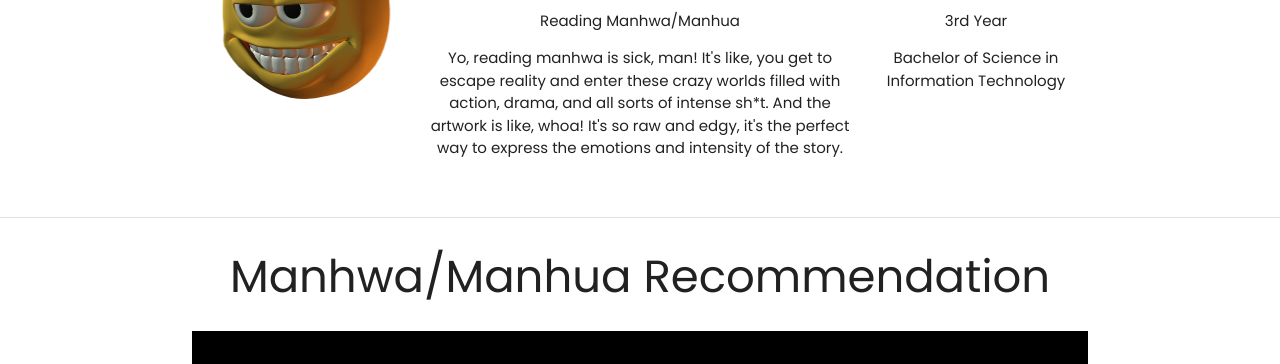
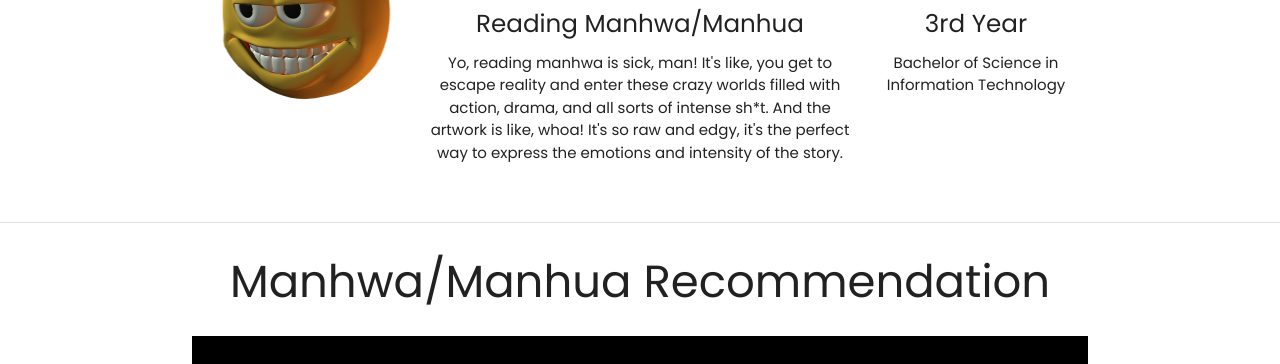
Before and after one commit to ahahron0304/CWD-B13-Project-2023, a plain HTML site: page about.html in a window 1280 px wide. Shown: the part 349-713 px from the top of the page. Drawn offline with nearby package versions, Linux system fonts and the light colour scheme.

Commit message:
Commit changes

```diff
--- a/about.html
+++ b/about.html
@@ -75,7 +75,7 @@
                     <div class="details-container center">
                         <i class="fa-solid fa-book-open-reader fa-2xl"></i>
                         <h3>Hobbies</h3>
-                        <p>Reading Manhwa/Manhua</p>
+                        <h5>Reading Manhwa/Manhua</h5>
                         <p>Yo, reading manhwa is sick, man! It's like, you get to escape reality and enter these crazy worlds filled with action, drama, and all sorts of intense sh*t. And the artwork is like, whoa! It's so raw and edgy, it's the perfect way to express the emotions and intensity of the story.</p>
                     </div>
                 </div>
@@ -83,7 +83,7 @@
                     <div class="details-container center">
                         <i class="fa-solid fa-user-graduate fa-2xl"></i>
                         <h3>Education</h3>
-                        <p>3rd Year</p>
+                        <h5>3rd Year</h5>
                         <p>Bachelor of Science in Information Technology</p>
                     </div>
                 </div>
```
Also changed, not shown: index.html (+2 -2 lines).
